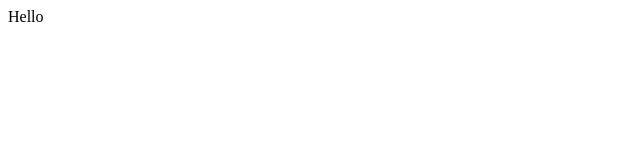
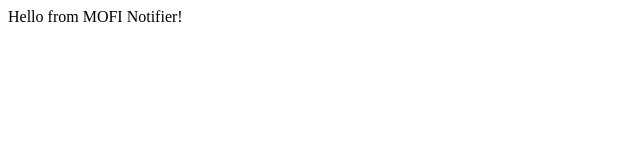
Before and after one commit to joshuacolvin/mofi-notifier, a website: page src/index.html in a window 1280 px wide. Shown: the whole page, without its empty margins (0-640 px from the left). Drawn offline with Linux system fonts and the light colour scheme.

Commit message:
force netlify deploy

```diff
--- a/src/index.html
+++ b/src/index.html
@@ -7,6 +7,6 @@
     <title>MOFI Notifier</title>
   </head>
   <body>
-    Hello
+    Hello from MOFI Notifier!
   </body>
 </html>
```
